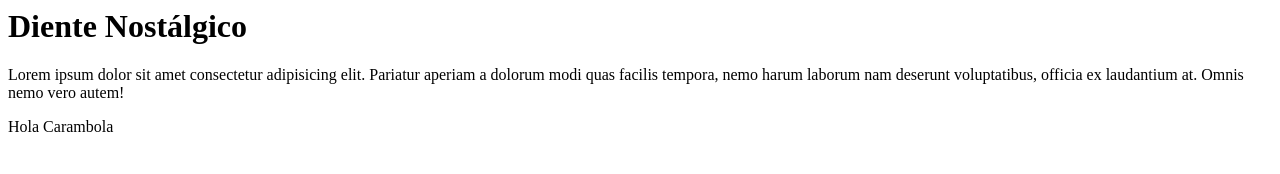
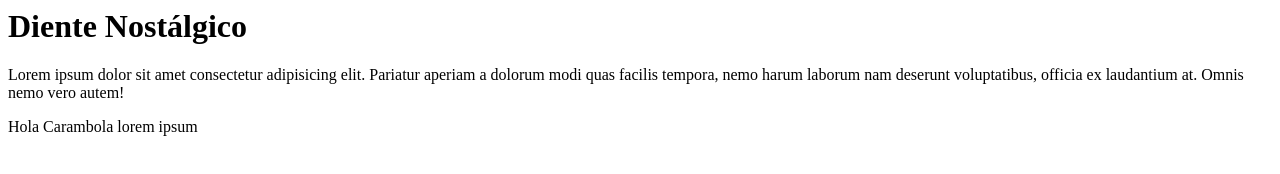
Before and after one commit to taneralberto/taneralberto, a plain HTML site: page index.html in a window 1280 px wide. Drawn offline with Linux system fonts and the light colour scheme.

Commit message:
Lorem ipsum sin terminar

```diff
--- a/index.html
+++ b/index.html
@@ -1,3 +1,4 @@
 <h1>Diente Nostálgico</h1>
 <p>Lorem ipsum dolor sit amet consectetur adipisicing elit. Pariatur aperiam a dolorum modi quas facilis tempora, nemo harum laborum nam deserunt voluptatibus, officia ex laudantium at. Omnis nemo vero autem!</p>
 <span>Hola Carambola</span>
+<span>lorem ipsum</span>
```
